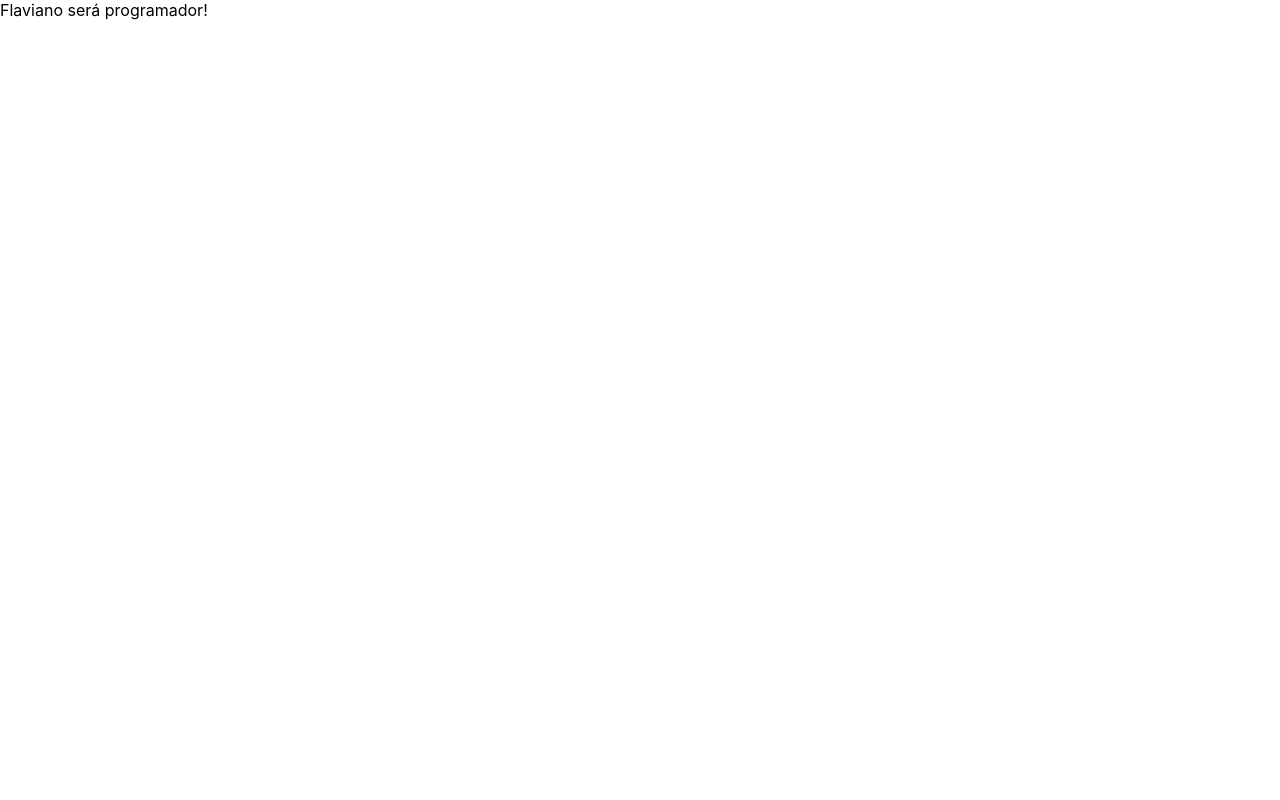
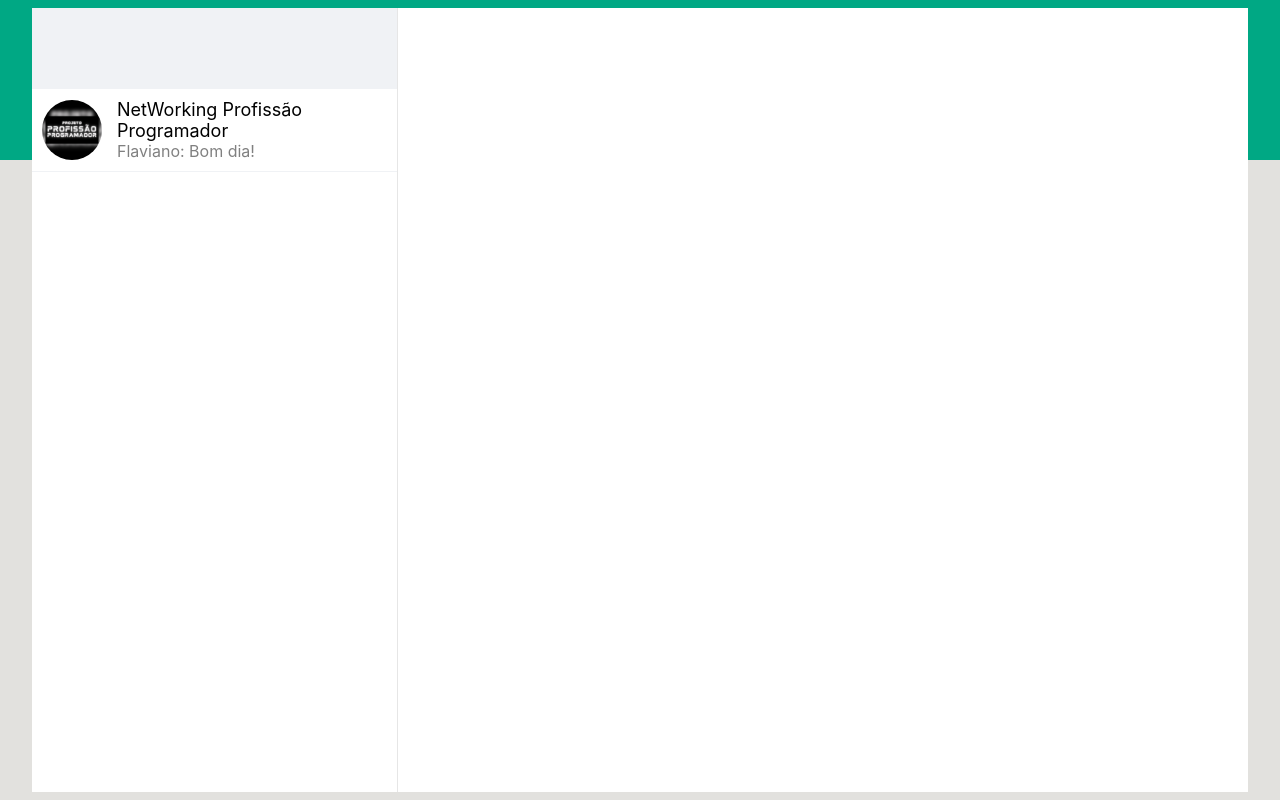
Before and after one commit to FlavianoBezerra/Front-WhatsApp, a React (Create React App) app: page / in a window 1280 px wide. Built offline with nearby package versions, Linux system fonts and the light colour scheme.

Commit message:
feat: create structure and styling for the chat sidebar

```diff
--- a/src/App.css
+++ b/src/App.css
@@ -1,38 +1,67 @@
-.App {
-  text-align: center;
+.container {
+  height: 100vh;
+  display: flex;
+  justify-content: center;
+  align-items: center;
+  flex-direction: column;
+  background-color: #E2e1DE;
 }
 
-.App-logo {
-  height: 40vmin;
-  pointer-events: none;
+.back-ground {
+  background-color: #00A884;
+  height: 20%;
+  width: 100%;
+  position: absolute;
+  top: 0;
 }
 
-@media (prefers-reduced-motion: no-preference) {
-  .App-logo {
-    animation: App-logo-spin infinite 20s linear;
-  }
+.chat-container {
+  width: 95%;
+  max-width: 1700px;
+  height: 98%;
+  background-color: #fff;
+  position: absolute;
+  display: flex;
 }
 
-.App-header {
-  background-color: #282c34;
-  min-height: 100vh;
+.chat-contacts {
+  width: 30%;
+  height: 100%;
+  border-right: 1px solid #e6e6e6;
+}
+
+.chat-item {
+  box-sizing: border-box;
+  padding: 10px;
+  border-top: 1px solid #F0F2F5;
+  border-bottom: 1px solid #F0F2F5;
+  display: flex;
+  align-items: center;
+  cursor: pointer;
+}
+
+.title-chat-container {
   display: flex;
   flex-direction: column;
-  align-items: center;
-  justify-content: center;
-  font-size: calc(10px + 2vmin);
-  color: white;
+  margin-left: 15px;
 }
 
-.App-link {
-  color: #61dafb;
+.image-profile {
+  width: 60px;
+  height: auto;
+  border-radius: 50%;
 }
 
-@keyframes App-logo-spin {
-  from {
-    transform: rotate(0deg);
-  }
-  to {
-    transform: rotate(360deg);
-  }
+.title-message {
+  font-size: 18px;
 }
+
+.last-message {
+  color: #808080;
+}
+
+.chat-options {
+  width: 100%;
+  height: 80px;
+  background-color: #F0F2F5;
+}
--- a/src/App.js
+++ b/src/App.js
@@ -1,9 +1,22 @@
 import './App.css';
+import Img from './assets/profissao-programador.jpg'
 
 function App() {
   return (
-    <div className="">
-      Flaviano será programador!
+    <div className="container">
+      <div className='back-ground'></div>
+      <div className='chat-container'>
+        <div className='chat-contacts'>
+          <div className='chat-options'></div>
+          <div className='chat-item'>
+            <img src={Img} alt='' className='image-profile' />
+            <div className='title-chat-container'>
+              <span className='title-message'>NetWorking Profissão Programador</span>
+              <span className='last-message'>Flaviano: Bom dia!</span>
+            </div>
+          </div>
+        </div>
+      </div>
     </div>
   );
 }
```
